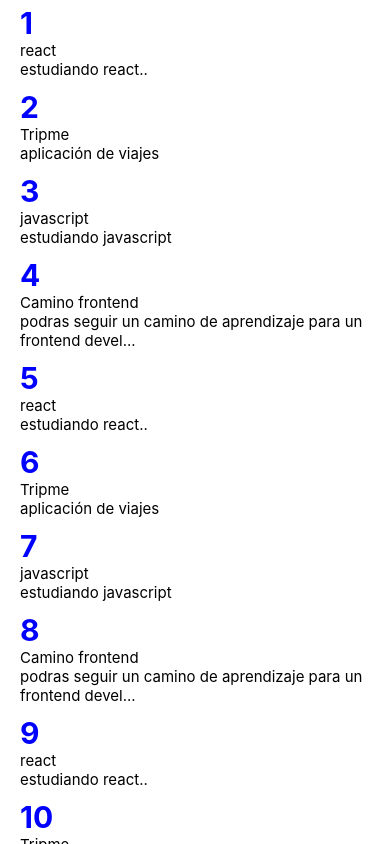
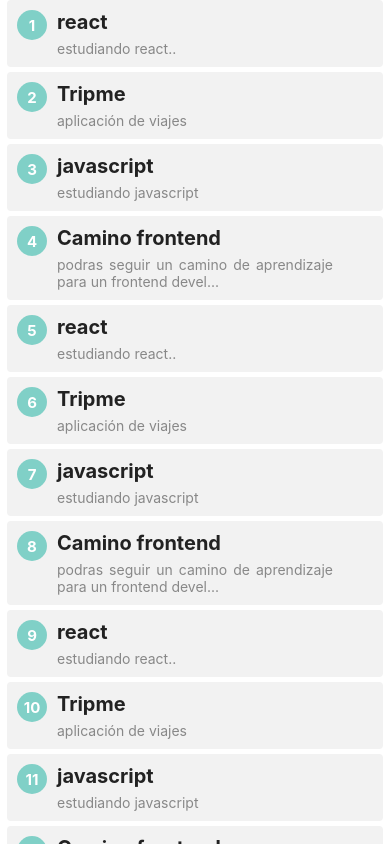
Before and after one commit to valerepetto14/react-native-pruebas, a React Native app: screen / in a window 390 px wide. Shown: the top 844 px of the page. Built offline with nearby package versions, Linux system fonts and the light colour scheme.

Commit message:
redesign to the item component

```diff
--- a/src/componentes/ItemsRepo.jsx
+++ b/src/componentes/ItemsRepo.jsx
@@ -1,29 +1,54 @@
 import React from "react";
-import { View, Text, StyleSheet } from "react-native";
+import { View, Text, StyleSheet, TouchableOpacity } from "react-native";
 import StyledText from "./StyledText";
-import StyleTitle from "./StyleTitle"
+import StyleTitle from "./StyleTitle";
 
 const ItemRepo = (props) => {
-    return (
-        <View key={props.id} style={styles.container}>
-            <StyleTitle big >{props.id}</StyleTitle>
-            <StyledText>{props.nombre}</StyledText>
-            <StyledText>{props.descripcion}</StyledText>
+  return (
+    <View key={props.id} style={styles.container}>
+      <TouchableOpacity activeOpacity={0.45}>
+        <View style={styles.titleDiv}>
+          <View style={styles.numContainer}>
+            <StyledText white bold>
+              {props.id}
+            </StyledText>
+          </View>
+
+          <StyledText big bold black>
+            {props.nombre}
+          </StyledText>
         </View>
-    )
-}
+        <StyledText grey center small>
+          {props.descripcion}
+        </StyledText>
+      </TouchableOpacity>
+    </View>
+  );
+};
 
 const styles = StyleSheet.create({
-    container:{
-        padding: 20,
-        paddingBottom: 5,
-        paddingTop: 5
-    },
-    strong:{
-        color: "#09f",
-        fontWeight: "bold",
-        marginBottom: 5
-    }
-})
+  container: {
+    padding: 10,
+    marginBottom: 5,
+    marginHorizontal: 7,
+    backgroundColor: "#f2f2f2",
+    borderRadius: 4,
+    elevation: 1,
+  },
+  titleDiv: {
+    flexDirection: "row",
+  },
+  numContainer: {
+    justifyContent: "center",
+    alignItems: "center",
+    backgroundColor: "#80d0c7",
+    borderRadius: 50,
+    width: 30,
+    height: 30,
+    zIndex: -2,
+    marginRight: 10,
+    elevation: 3,
+  },
+});
 
 export default ItemRepo;
--- a/src/componentes/StyleTitle.jsx
+++ b/src/componentes/StyleTitle.jsx
@@ -5,25 +5,17 @@
   text: {
     fontSize: 25,
     color: "blue",
-        fontWeight:"bold"
+    fontWeight: "bold",
   },
-    big:{
+  big: {
     fontSize: 30,
   },
-    small:{
+  small: {
     fontSize: 22,
+  },
+});
+
+export default function StyledTitle({ big, children, small }) {
+  const styletitle = [titles.text, big && titles.big, small && titles.small];
+  return <Text style={styletitle}>{children}</Text>;
 }
-})
-
-export default function StyledTitle({big, children, small}){
-    const styletitle = [
-        titles.text,
-        big && titles.big,
-        small && titles.small
-    ]
-    return (
-        <Text style={styletitle}>
-            {children}
-        </Text>
-    )
-}
--- a/src/componentes/StyledText.jsx
+++ b/src/componentes/StyledText.jsx
@@ -9,28 +9,46 @@
   bold: {
     fontWeight: "bold",
   },
-    blue: {
-        color: "blue",
+  black: {
+    color: "#222",
   },
-    big:{
+  grey: {
+    color: "#888",
+  },
+  white: {
+    color: "white",
+  },
+  big: {
     fontSize: 20,
   },
   small: {
-        fontSize: 10,
+    fontSize: 14,
   },
-})
+  center: {
+    textAlign: "justify",
+    marginHorizontal: 40,
+  },
+});
 
-export default function StyledText({blue, bold, children, big, small}) {
+export default function StyledText({
+  white,
+  black,
+  grey,
+  bold,
+  children,
+  big,
+  small,
+  center,
+}) {
   const styletext = [
     styles.text,
-        blue && styles.blue,
+    black && styles.black,
     bold && styles.bold,
     big && styles.big,
-        small && styles.small
-    ]
-    return (
-        <Text style={styletext}>
-           {children}
-        </Text>
-    )
+    small && styles.small,
+    white && styles.white,
+    grey && styles.grey,
+    center && styles.center,
+  ];
+  return <Text style={styletext}>{children}</Text>;
 }
```
Also changed, not shown: src/componentes/ListRepos.jsx (+4 -5 lines). Lines whose indentation alone changed are shown as unchanged.
